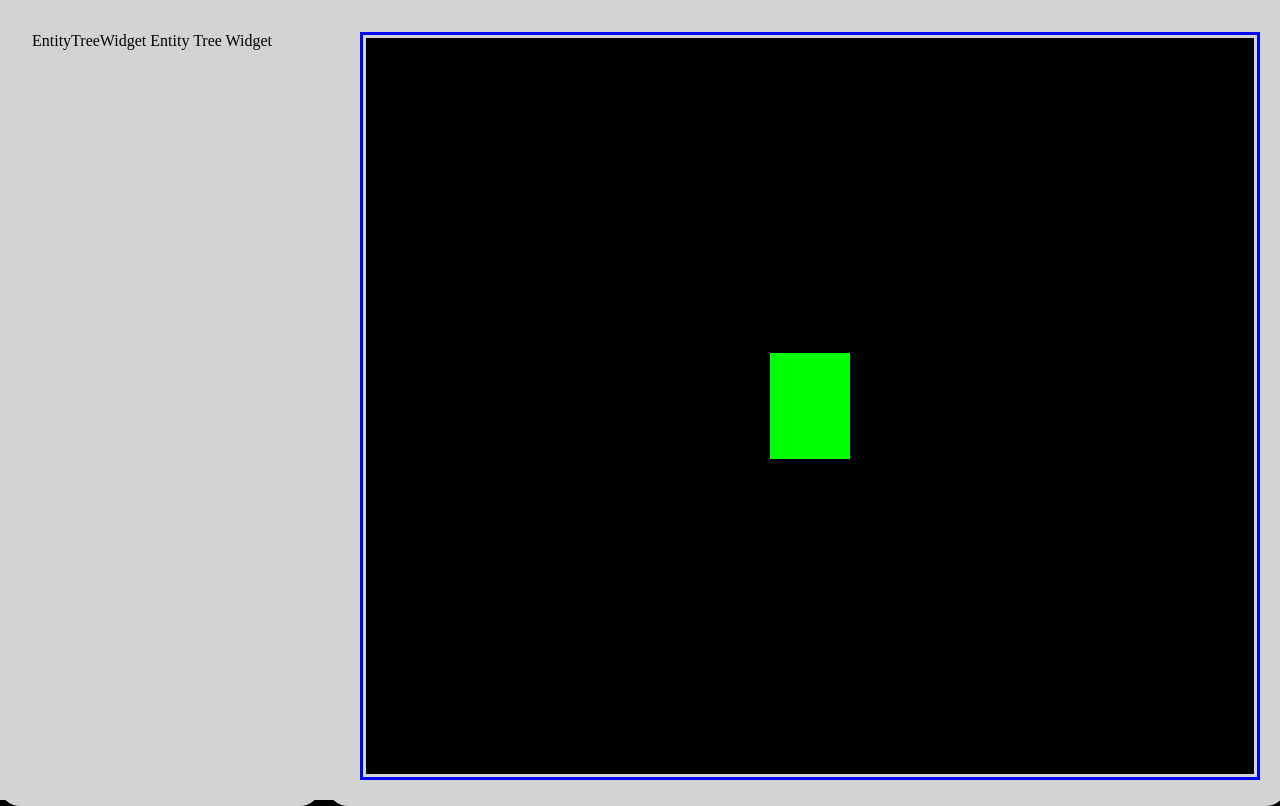
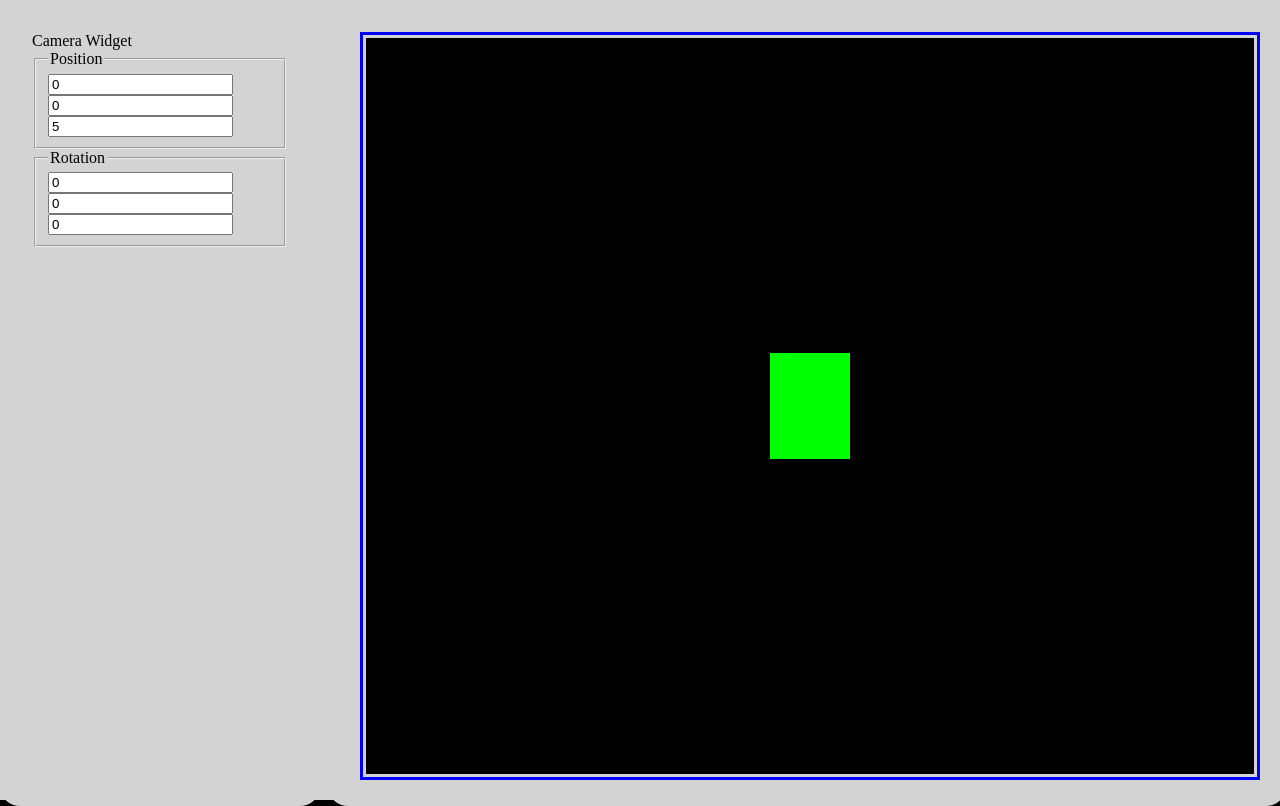
Before and after one commit to svenhemmer/threngine, a Vue app: page / in a window 1280 px wide. Built offline with nearby package versions, Linux system fonts and the light colour scheme.

Commit message:
Add store and test-widget for the camera

```diff
--- a/package.json
+++ b/package.json
@@ -12,6 +12,7 @@
   },
   "dependencies": {
     "@types/three": "^0.164.0",
+    "pinia": "^2.1.7",
     "three": "^0.164.1",
     "vue": "^3.4.21"
   },
--- a/src/components/EntityTreeWidget.vue
+++ b/src/components/EntityTreeWidget.vue
@@ -1,19 +1,18 @@
 <template>
-    <div>
-        EntityTreeWidget {{ name }}
-    </div>
+    <CameraTreeWidget></CameraTreeWidget>
 </template>
 
 <script lang="ts">
+import CameraTreeWidget from './three-components/CameraWidget.vue';
 import { defineComponent } from 'vue';
 
 export default defineComponent({
     name: 'EntityTreeWidget',
+    components: {
+        CameraTreeWidget
+    },
     setup() {
-        const name = 'Entity Tree Widget';
-
         return {
-            name
         };
     }
 })
--- a/src/components/ThreeDPreview.vue
+++ b/src/components/ThreeDPreview.vue
@@ -6,14 +6,16 @@
 
 <script lang="ts">
 import { defineComponent, onMounted, ref } from 'vue';
-import { renderer, scene, camera } from '../utils/threeDUtils';
+import { useThreeStore } from '../stores';
 import type { Ref } from 'vue';
 
 export default defineComponent({
     name: 'ThreeDPreview',
     setup() {
         const threeContainer: Ref<HTMLDivElement | undefined> = ref();
+        const store = useThreeStore();
 
+        const { renderer, scene, camera } = store;
 
         const initThree = () => {
             renderer.setSize(threeContainer.value!.offsetWidth, threeContainer.value!.offsetHeight);
--- /dev/null
+++ b/src/components/three-components/CameraWidget.vue
@@ -0,0 +1,69 @@
+<template>
+    <div>Camera Widget</div>
+    <fieldset><legend>Position</legend>
+        <input :value="camera.position.x" @input="event => changePosition(event, 'x')">
+        <input :value="camera.position.y" @input="event => changePosition(event, 'y')">
+        <input :value="camera.position.z" @input="event => changePosition(event, 'z')">
+    </fieldset>
+    <fieldset><legend>Rotation</legend>
+        <input :value="camera.rotation.x" @input="event => changeRotation(event, 'x')">
+        <input :value="camera.rotation.y" @input="event => changeRotation(event, 'y')">
+        <input :value="camera.rotation.z" @input="event => changeRotation(event, 'z')">
+    </fieldset>
+</template>
+
+<script lang="ts">
+import { defineComponent } from 'vue';
+import { useThreeStore } from '../../stores';
+
+const event2Number = (event: Event) => {
+    const target = event.target as HTMLInputElement;
+    return parseFloat(target.value);
+}
+
+export default defineComponent({
+    name: 'CameraWidget',
+    setup() {
+        const store = useThreeStore();
+        const { camera } = store;
+
+        const changePosition = (event: Event, coord: 'x' | 'y' | 'z') => {
+            const num = event2Number(event);
+            if(num === 0 || !!num) {
+                switch(coord) {
+                    case 'x':
+                        camera.position.x = num;
+                        break;
+                    case 'y':
+                        camera.position.y = num;
+                        break;
+                    case 'z':
+                        camera.position.z = num;
+                        break;
+                }
+            }
+        }
+
+        const changeRotation = (event: Event, coord: 'x' | 'y' | 'z') => {
+            const num = event2Number(event);
+            if(num === 0 || !!num) {
+                switch(coord) {
+                    case 'x':
+                        camera.rotation.x = num;
+                        break;
+                    case 'y':
+                        camera.rotation.y = num;
+                        break;
+                    case 'z':
+                        camera.rotation.z = num;
+                        break;
+                }
+            }
+        }
+
+        return {
+            camera, changePosition, changeRotation
+        }
+    }
+});
+</script>
--- a/src/main.ts
+++ b/src/main.ts
@@ -1,5 +1,10 @@
 import { createApp } from 'vue'
 import './style.css'
 import App from './App.vue'
+import { createPinia } from 'pinia'
 
-createApp(App).mount('#app')
+const pinia = createPinia();
+
+createApp(App)
+    .use(pinia)
+    .mount('#app')
--- /dev/null
+++ b/src/stores/index.ts
@@ -0,0 +1 @@
+export * from './three-store';
--- /dev/null
+++ b/src/stores/three-store.ts
@@ -0,0 +1,13 @@
+import { defineStore } from "pinia";
+import { shallowRef } from 'vue';
+import { camera as cam, scene as scn, renderer as rndr } from "../utils/three-d-utils";
+
+export const useThreeStore = defineStore('three', () => {
+    const camera = shallowRef(cam);
+    const scene = shallowRef(scn);
+    const renderer = shallowRef(rndr);
+
+    return {
+        camera, scene, renderer
+    }
+});
```
Also changed, not shown: src/utils/three-d-utils/context.ts (renamed from src/utils/threeDUtils/context.ts), src/utils/three-d-utils/index.ts (renamed from src/utils/threeDUtils/index.ts), 1 other file (tests, documents, lock files or other folders).
